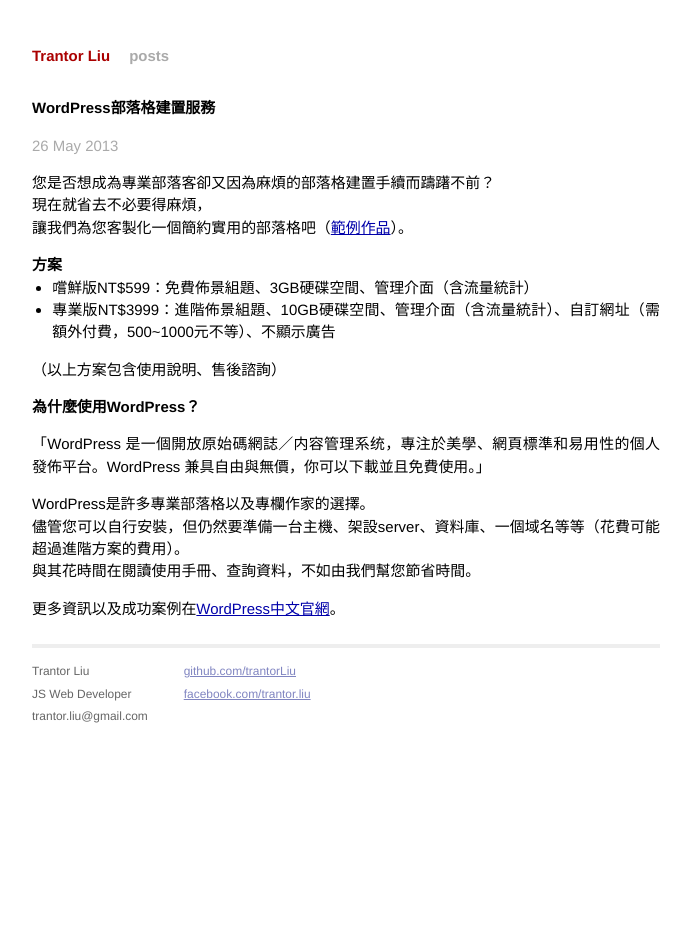
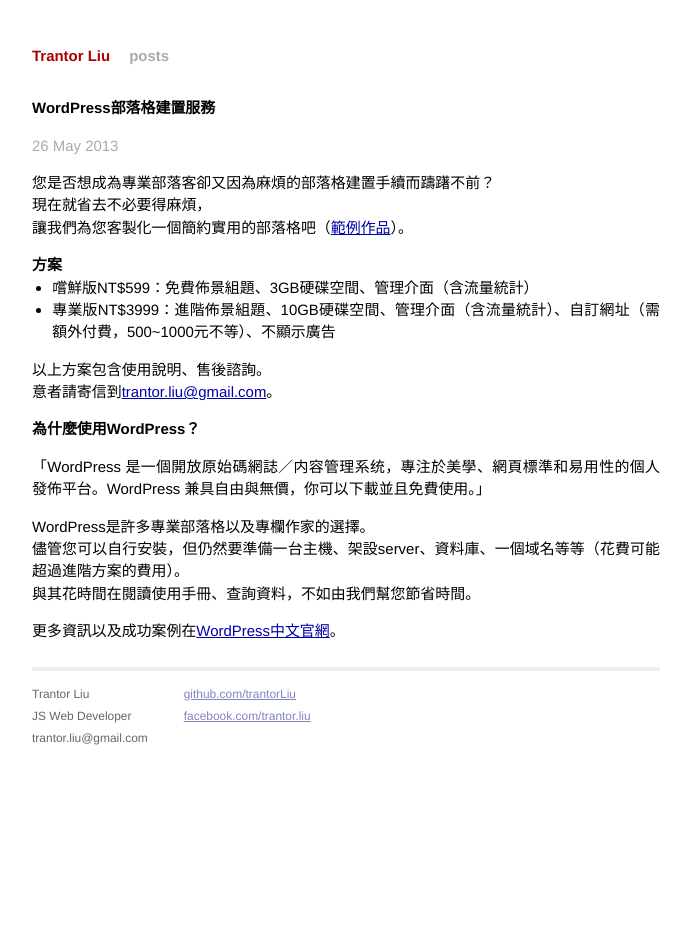
Before and after one commit to trantorLiu/trantorliu.github.io, a Jekyll site: the page built from _posts/2013-05-26-worpress-building-service.markdown, in a window 1280 px wide. Shown: the whole page, without its empty margins (294-985 px from the left). Built offline with Jekyll 4.4.1, drawn with Linux system fonts in a browser that asks for light colours.

Commit message:
Editing.

```diff
--- a/_posts/2013-05-26-worpress-building-service.markdown
+++ b/_posts/2013-05-26-worpress-building-service.markdown
@@ -14,7 +14,8 @@
 * 嚐鮮版NT$599：免費佈景組題、3GB硬碟空間、管理介面（含流量統計）
 * 專業版NT$3999：進階佈景組題、10GB硬碟空間、管理介面（含流量統計）、自訂網址（需額外付費，500~1000元不等）、不顯示廣告
 
-（以上方案包含使用說明、售後諮詢）
+以上方案包含使用說明、售後諮詢。
+意者請寄信到<mailto:trantor.liu@gmail.com>。
 
 ## 為什麼使用WordPress？
 
```
